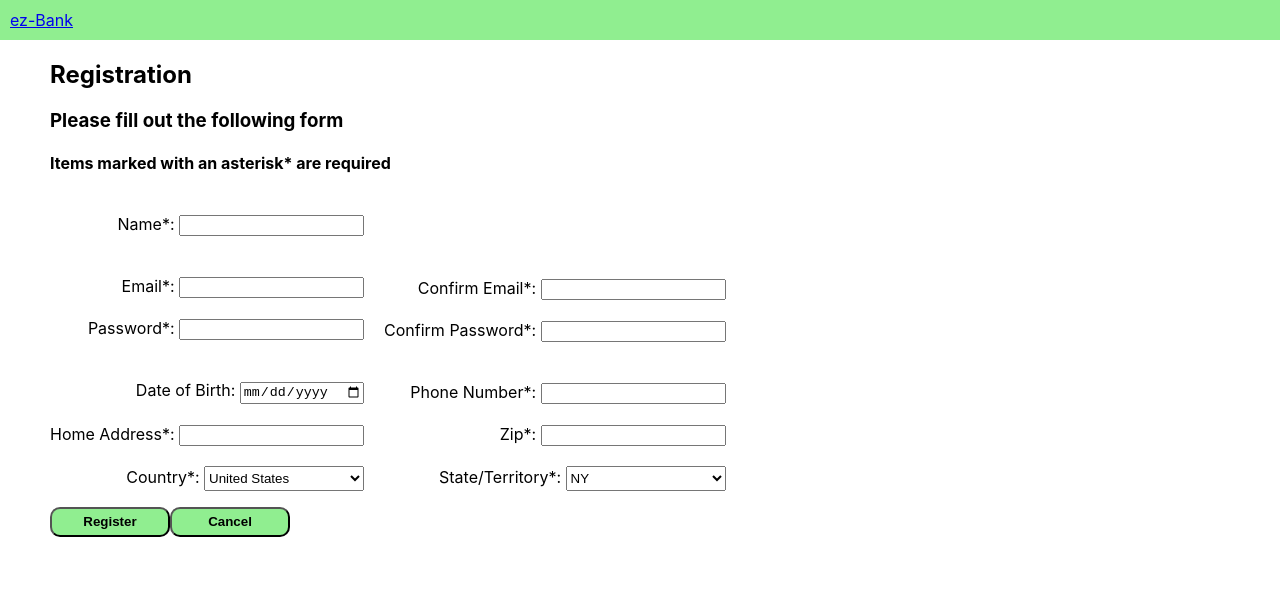
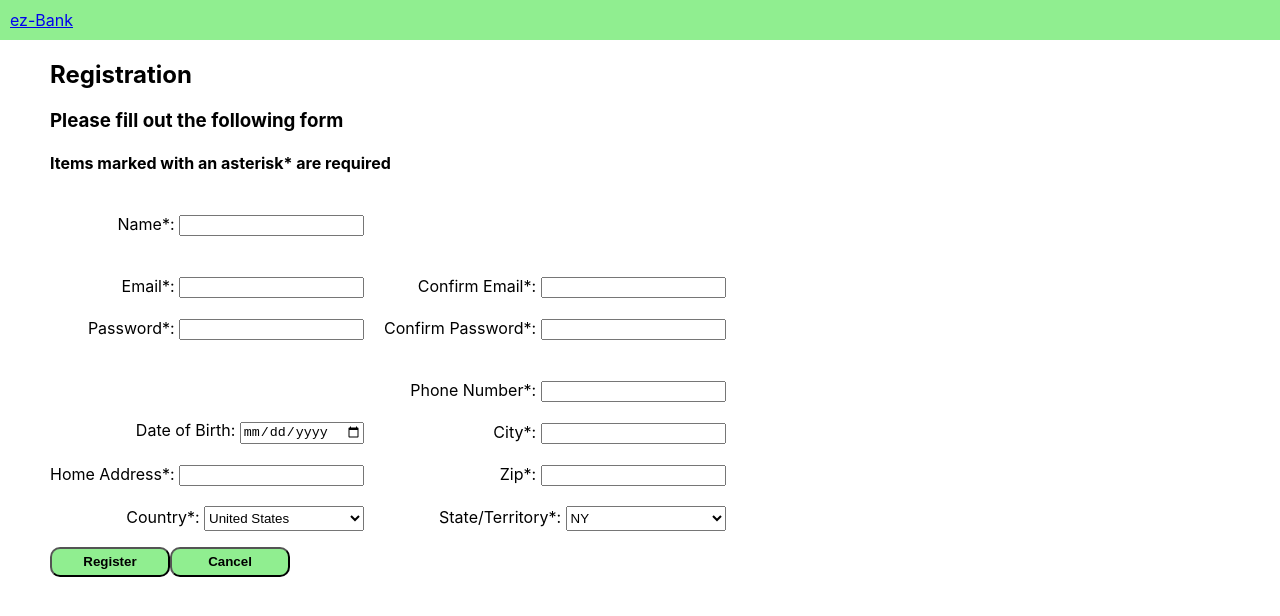
Before and after one commit to jbz6587/ezBank, a React (Create React App) app in the folder ezbank/: page /register in a window 1280 px wide. Shown: the top 616 px of the page. Built offline with nearby package versions, Linux system fonts and the light colour scheme.

Commit message:
register page added city field

```diff
--- a/ezbank/src/css/register.css
+++ b/ezbank/src/css/register.css
@@ -20,11 +20,11 @@ span.formLeft{
 	display: inline-block;
 	text-align: right;
 	margin-right: 20px;
-	height: 120px;
+	height: 150px;
 }
 
 span.formRight{
 	display: inline-block;
 	text-align: right;
-	height: 120px;
+	height: 150px;
 }
--- a/ezbank/src/views/register.js
+++ b/ezbank/src/views/register.js
@@ -66,7 +66,7 @@ export default class Register extends Component {
 								<label>Email*:</label> <input id="RegisterEmailInput" type="email" required/>
 								<br/><br/>
 								<label>Password*:</label> <input id="RegisterPWInput" type="password" required/>
-								<br/><br/><br/>
+								<br/><br/><br/><br/><br/>
 								<label>Date of Birth:</label> <input id="RegisterDoBInput" type="date"/>
 								<br/><br/>
 								<label>Home Address*:</label> <input id="RegisterAddressInput" required/>
@@ -85,6 +85,8 @@ export default class Register extends Component {
 								<label>Confirm Password*:</label> <input id="RegisterConfirmPWInput" type="password" required/>
 								<br/><br/><br/>
 								<label>Phone Number*:</label> <input id="RegisterPhoneInput" required/>
+								<br/><br/>
+								<label>City*:</label> <input id="RegisterCityInput" required/>
 								<br/><br/>
 								<label>Zip*:</label> <input id="RegisterZipInput" required/>
 								<br/><br/>
```
